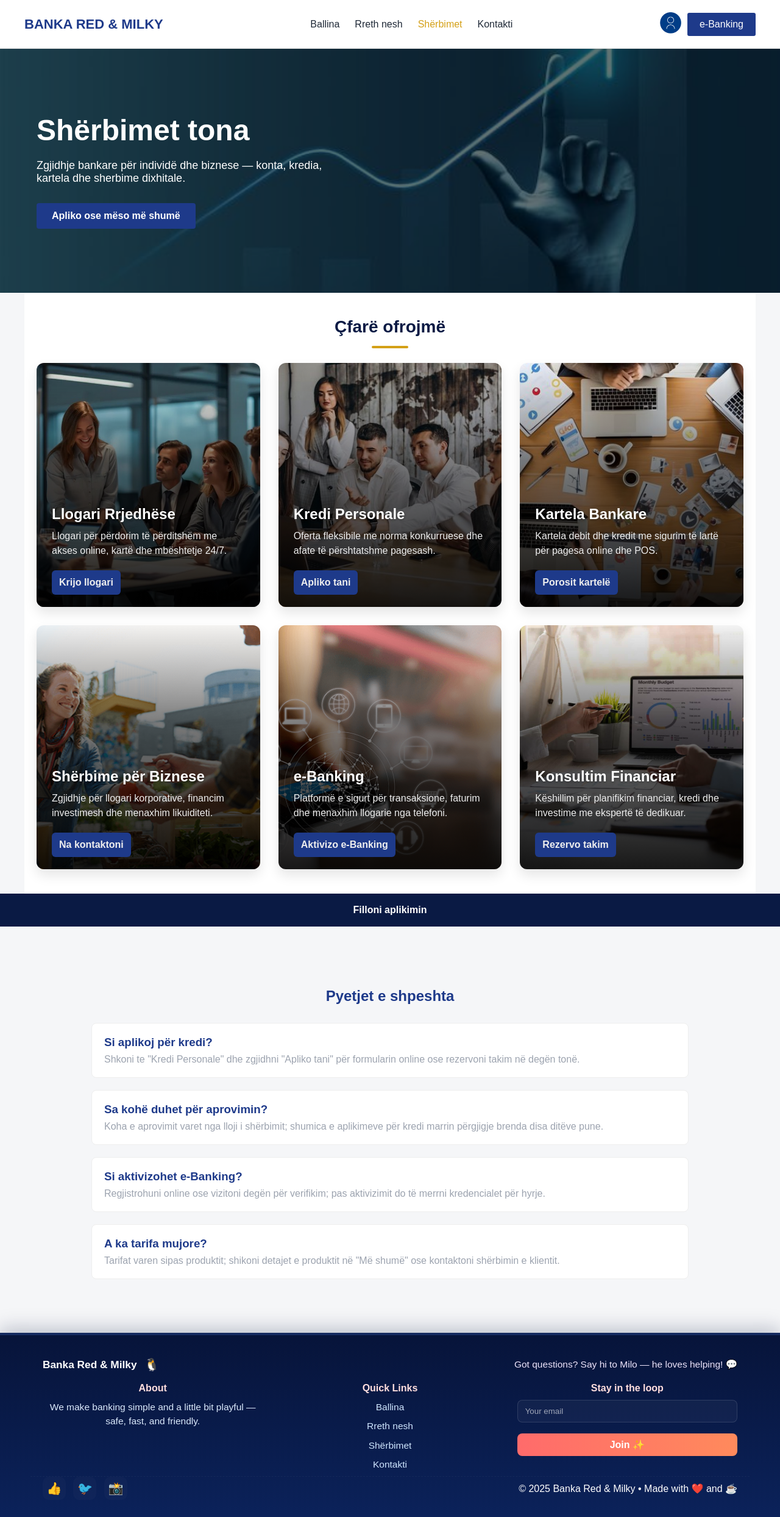
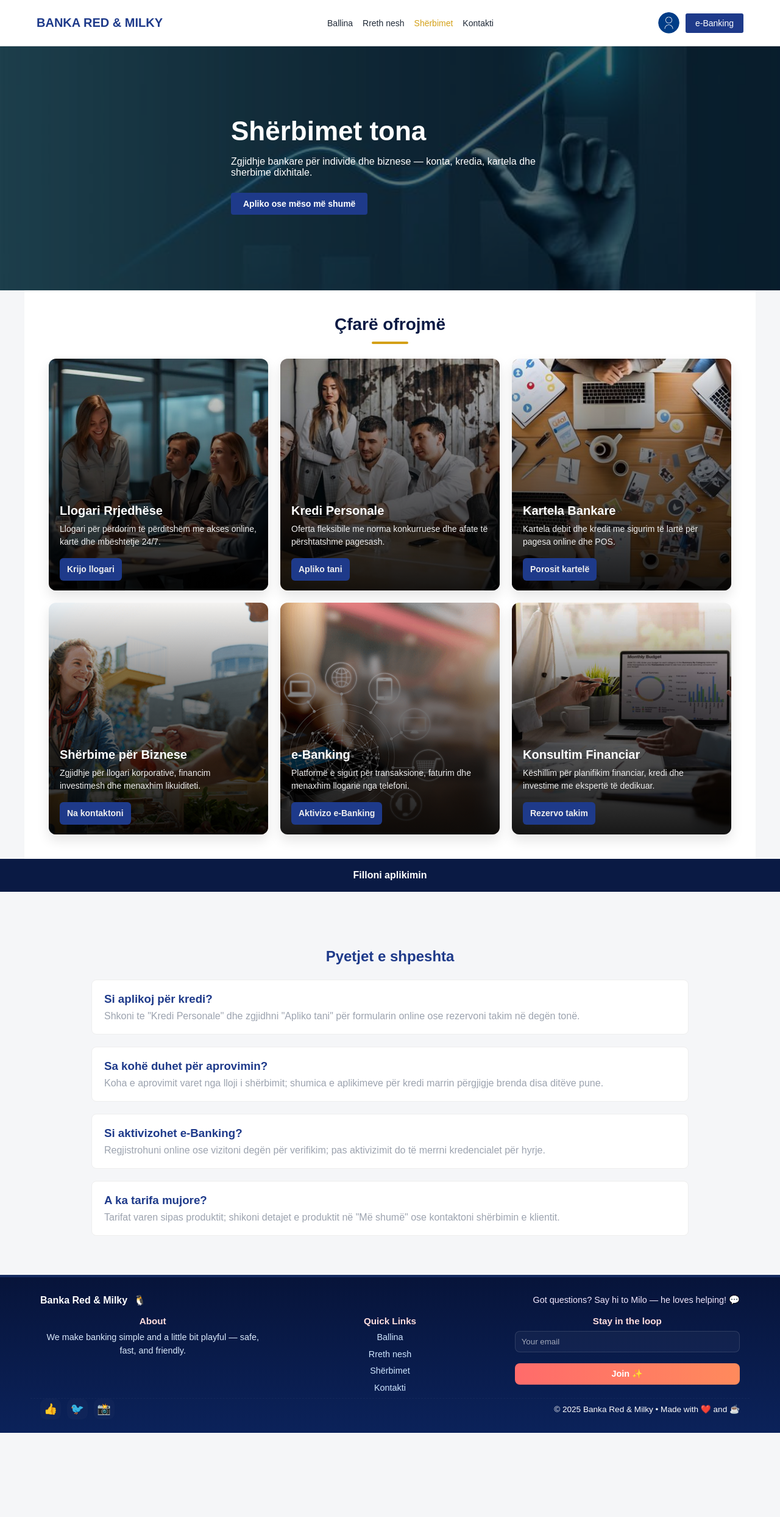
Before and after one commit to pimi123/Dizajni-dhe-zhviimi-i-web-faza-1, a plain HTML site: page pages/services.html in a window 1280 px wide. Shown: the whole page at 61% size. After the commit the page ends 2349 px from the top, so only its background shows below. Drawn offline with Linux system fonts and the light colour scheme.

Commit message:
adding the responsivity in scc and triming unnesecery css

```diff
--- a/style/style.css
+++ b/style/style.css
@@ -17,33 +17,54 @@ main {
     flex: 1;
 }
 
+img {
+    max-width: 100%;
+    display: block;
+}
+
+.profile-pic {
+    width: 35px;
+    height: 35px;
+    border-radius: 50%;
+    object-fit: cover;
+}
+
+/* TOP BAR */
+
 .top-bar {
     display: flex;
     justify-content: space-between;
-    padding: 10px max(40px, calc((100% - 1660px) / 2));
+    align-items: center;
+    padding: 8px 16px;
     background: #0A1A44;
     color: #fff;
-    font-size: 14px;
+    font-size: 13px;
+    flex-wrap: wrap;
+    row-gap: 6px;
 }
 
 .top-bar a {
     color: #fff;
-    margin-left: 15px;
+    margin-left: 10px;
     text-decoration: none;
     font-weight: 500;
 }
 
+/* HEADER */
+
 .header-main {
+    background: #fff;
+    border-bottom: 1px solid #ddd;
     display: flex;
     justify-content: space-between;
     align-items: center;
-    padding: 20px max(40px, calc((100% - 1660px) / 2));
-    background: #fff;
-    border-bottom: 1px solid #ddd;
+    padding: 14px 16px;
+    flex-wrap: wrap;
+    row-gap: 10px;
 }
 
 .logo a {
-    font-size: 22px;
+    font-size: 20px;
     font-weight: bold;
     text-decoration: none;
     color: #1E3A8A;
@@ -52,14 +73,16 @@ main {
 nav ul {
     list-style: none;
     display: flex;
-    gap: 25px;
+    gap: 16px;
+    flex-wrap: wrap;
+    justify-content: center;
 }
 
 nav a {
     text-decoration: none;
     color: #1F2937;
     font-weight: 500;
-    transition: .3s;
+    font-size: 14px;
 }
 
 nav a:hover {
@@ -74,82 +97,83 @@ nav a:hover {
 
 .cta .ebanking-link {
     background: #1E3A8A;
-    padding: 10px 20px;
+    padding: 8px 16px;
     color: white;
     text-decoration: none;
     border-radius: 3px;
-    transition: 0.3s;
+    font-size: 14px;
 }
 
 .cta .ebanking-link:hover {
     background: #0A1A44;
 }
 
+/* HERO */
+
 .hero {
     position: relative;
-    height: 100vh;
-    padding: 0 max(60px, calc((100% - 1660px) / 2));
+    padding: 48px 16px 64px;
     display: flex;
-    align-items: center;
+    flex-direction: column;
+    justify-content: center;
     background-image: url("../images/hero.jpg");
     background-size: cover;
     background-position: center;
     background-repeat: no-repeat;
+    color: #fff;
 }
 
 .hero::after {
     content: "";
     position: absolute;
-    top: 0;
-    left: 0;
-    width: 100%;
-    height: 100%;
+    inset: 0;
     background: rgba(0,0,0,0.55);
 }
 
 .hero .text {
     position: relative;
-    z-index: 2;
-    max-width: 45%;
-    color: white;
+    z-index: 1;
+    max-width: 100%;
 }
 
 .hero .text h1 {
-    font-size: 48px;
-    margin-bottom: 20px;
+    font-size: 30px;
+    margin-bottom: 16px;
 }
 
 .hero .text p {
-    font-size: 18px;
-    margin-bottom: 30px;
+    font-size: 16px;
+    margin-bottom: 24px;
 }
 
 .hero .text a {
     display: inline-block;
-    margin-right: 15px;
-    padding: 12px 25px;
+    margin-right: 10px;
+    margin-bottom: 10px;
+    padding: 10px 20px;
     background: #1E3A8A;
     color: #fff;
     text-decoration: none;
     border-radius: 4px;
     font-weight: bold;
-    transition: .3s;
+    font-size: 14px;
 }
 
 .hero .text a:hover {
     background: #0A1A44;
 }
 
+/* SERVICES */
 
 .services {
-    padding: 80px max(40px, calc((100% - 1660px) / 2));
+    padding: 40px 16px;
     text-align: center;
     background-color: #fff;
 }
 
 .services h2 {
-    font-size: 36px;
-    margin-bottom: 50px;
+    font-size: 26px;
+    margin-bottom: 32px;
     color: #0A1A44;
     position: relative;
     display: inline-block;
@@ -161,14 +185,14 @@ nav a:hover {
     width: 60px;
     height: 4px;
     background: #D4A017;
-    margin: 15px auto 0;
+    margin: 12px auto 0;
     border-radius: 2px;
 }
 
 .items {
     display: flex;
     justify-content: center;
-    gap: 30px;
+    gap: 20px;
     flex-wrap: wrap;
 }
 
@@ -177,45 +201,34 @@ nav a:hover {
     display: flex;
     flex-direction: column;
     justify-content: flex-end;
-    flex: 1 1 300px;
-    max-width: 400px;
-    height: 400px;
+    flex: 1 1 100%;
+    max-width: 100%;
+    min-height: 280px;
     border-radius: 12px;
     overflow: hidden;
     box-shadow: 0 10px 20px rgba(0,0,0,0.1);
-    transition: transform 0.3s ease, box-shadow 0.3s ease;
-    cursor: pointer;
     text-align: left;
-}
-
-.item:hover {
-    transform: translateY(-10px);
-    box-shadow: 0 20px 40px rgba(0,0,0,0.2);
 }
 
 .item img {
     position: absolute;
-    top: 0;
-    left: 0;
+    inset: 0;
     width: 100%;
     height: 100%;
     object-fit: cover;
     z-index: 1;
-    transition: transform 0.5s ease;
-}
-
-.item:hover img {
-    transform: scale(1.1);
 }
 
 .item::after {
     content: "";
     position: absolute;
-    top: 0;
-    left: 0;
-    width: 100%;
-    height: 100%;
-    background: linear-gradient(to bottom, rgba(0,0,0,0) 0%, rgba(0,0,0,0.5) 40%, rgba(0,0,0,0.9) 100%);
+    inset: 0;
+    background: linear-gradient(
+        to bottom,
+        rgba(0,0,0,0) 0%,
+        rgba(0,0,0,0.5) 40%,
+        rgba(0,0,0,0.9) 100%
+    );
     z-index: 2;
     pointer-events: none;
 }
@@ -223,19 +236,18 @@ nav a:hover {
 .item h3 {
     position: relative;
     z-index: 3;
-    font-size: 24px;
+    font-size: 20px;
     font-weight: 700;
-    margin: 0 25px 10px;
+    margin: 0 18px 8px;
     color: #fff;
-    text-shadow: 0 2px 4px rgba(0,0,0,0.3);
 }
 
 .item p {
     position: relative;
     z-index: 3;
-    font-size: 16px;
+    font-size: 14px;
     color: #eee;
-    margin: 0 25px 20px;
+    margin: 0 18px 16px;
     line-height: 1.5;
 }
 
@@ -245,33 +257,19 @@ nav a:hover {
     display: inline-flex;
     align-items: center;
     gap: 8px;
-    margin: 0 25px 30px;
+    margin: 0 18px 24px;
     color: #fff;
     text-decoration: none;
     font-weight: 600;
-    font-size: 14px;
+    font-size: 13px;
     text-transform: uppercase;
     letter-spacing: 1px;
-    transition: color 0.3s;
 }
 
-.item a:hover {
-    color: #D4A017;
-}
-
-.item a::after {
-    content: '→';
-    font-size: 18px;
-    transition: transform 0.3s;
-}
-
-.item:hover a::after {
-    transform: translateX(5px);
-}
-
+/* BUSINESS CTA */
 
 .business {
-    padding: 60px max(40px, calc((100% - 1660px) / 2));
+    padding: 40px 16px;
     background: #0A1A44;
     color: white;
     text-align: center;
@@ -279,175 +277,176 @@ nav a:hover {
 
 .business a {
     display: inline-block;
-    margin-top: 20px;
-    padding: 12px 30px;
+    margin-top: 18px;
+    padding: 10px 24px;
     background: #D4A017;
     color: #0A1A44;
     text-decoration: none;
     border-radius: 4px;
     font-weight: bold;
+    font-size: 14px;
 }
 
+/* NEWS */
+
 .news {
-    padding: 40px max(40px, calc((100% - 1660px) / 2));
+    padding: 32px 16px;
 }
 
 .news h2 {
     text-align: center;
     color: #1E3A8A;
-    margin-bottom: 30px;
+    margin-bottom: 24px;
+    font-size: 24px;
 }
 
 .news-grid {
     display: flex;
     flex-wrap: wrap;
     justify-content: center;
-    gap: 25px;
+    gap: 18px;
 }
 
 .news-grid article {
     background: #fff;
-    width: 30%;
-    padding: 25px;
+    width: 100%;
+    padding: 18px;
     border-radius: 6px;
     border: 1px solid #ddd;
-    transition: .3s;
-}
-
-.news-grid article:hover {
-    transform: translateY(-5px);
-    border-color: #D4A017;
 }
 
 .news-grid h3 {
     color: #1E3A8A;
-    margin-bottom: 10px;
+    margin-bottom: 8px;
+    font-size: 18px;
 }
 
 .news-grid a {
     text-decoration: none;
     color: #1E3A8A;
     font-weight: bold;
+    font-size: 14px;
 }
+
+/* BASIC FOOTER */
 
 footer {
     text-align: center;
-    padding: 18px max(20px, calc((100% - 1660px) / 2));
+    padding: 16px 16px;
     background: transparent;
     color: inherit;
 }
 
-.container {
-    display: flex;
-    justify-content: center;
-    align-items: center;
-    flex: 1;
-    padding: 20px;
+/* SITE FOOTER */
+
+.site-footer {
+    background: linear-gradient(180deg,#07143a 0%, #0b225a 100%);
+    color: #fff;
+    padding: 28px 0 22px;
+    margin-top: 32px;
+    border-top: 4px solid rgba(255,255,255,0.04);
 }
 
-.profile-pic{
-    width: 35px !important;
-    height: 35px !important;
+.site-footer .footer-top,
+.site-footer .footer-grid,
+.site-footer .footer-bottom {
+    padding: 0 16px;
+    max-width: 1180px;
+    margin: 0 auto;
 }
 
-/* --- Fun footer styles (improved) --- */
-.site-footer {
-  position: relative;
-  background: linear-gradient(180deg,#07143a 0%, #0b225a 100%);
-  color: #fff;
-  padding: 36px 0 28px;
-  margin-top: 48px;
-  font-family: inherit;
-  border-top: 4px solid rgba(255,255,255,0.04);
-  box-shadow: 0 -6px 30px rgba(7,20,58,0.25);
-}
-
-/* center inner content for consistent max width */
-.site-footer > .footer-top,
-.site-footer > .footer-grid,
-.site-footer > .footer-bottom {
-  max-width: 1180px;
-  margin: 0 auto;
-  padding: 0 20px;
-}
-
-/* top row */
 .site-footer .footer-top {
     display:flex;
     justify-content:space-between;
     align-items:center;
-  gap:16px;
-  margin-bottom: 18px;
+    gap:12px;
+    margin-bottom: 16px;
     flex-wrap:wrap;
 }
 
 .site-footer .brand {
     display:flex;
     align-items:center;
-  gap:12px;
+    gap:10px;
     font-weight:700;
-  font-size:1.08rem;
+    font-size:1rem;
     color: #fff;
 }
 
-.site-footer .mascot {
-  display:inline-block;
-  transform-origin: 50% 50%;
-  transition: transform .25s ease, filter .25s ease;
-  cursor: default;
-  font-size: 1.25rem;
+.site-footer .fun-cta {
+    color:#f3e9ff;
+    font-size:.9rem;
 }
-.site-footer .mascot:hover,
-.site-footer .mascot:focus { transform: rotate(-12deg) scale(1.18); filter: drop-shadow(0 8px 10px rgba(0,0,0,0.35)); }
 
-.site-footer .fun-cta { color:#f3e9ff; opacity:0.98; font-size:.97rem; }
+/* footer grid */
 
-/* grid */
 .footer-grid {
     display:flex;
-  gap:28px;
+    gap:20px;
     justify-content:space-between;
     align-items:flex-start;
-  margin-bottom:18px;
+    margin-bottom:16px;
     flex-wrap:wrap;
 }
 
-.footer-col { flex:1 1 240px; min-width:200px; }
-.footer-col h4 { margin:0 0 10px 0; color:#ffdede; font-size:1rem; }
-.footer-col p, .footer-links { color: #dbeafc; margin:0; font-size:.97rem; line-height:1.5; }
-.footer-links { list-style:none; padding:0; margin:0; }
-.footer-links li { margin:8px 0; }
+.footer-col {
+    flex:1 1 220px;
+    min-width:180px;
+}
+
+.footer-col h4 {
+    margin:0 0 8px 0;
+    color:#ffdede;
+    font-size:.95rem;
+}
+
+.footer-col p,
+.footer-links {
+    color: #dbeafc;
+    margin:0;
+    font-size:.9rem;
+    line-height:1.5;
+}
+
+.footer-links {
+    list-style:none;
+    padding:0;
+    margin:0;
+}
+
+.footer-links li {
+    margin:6px 0;
+}
+
 .footer-links a {
     color:#cfe6ff;
     text-decoration:none;
     display:inline-block;
-  transition: color .18s, transform .18s;
-  outline: none;
 }
-.footer-links a:hover,
-.footer-links a:focus { color:#fff; transform: translateX(6px); text-decoration: underline; }
 
 /* newsletter */
-.newsletter-form { display:flex; gap:8px; margin-top:8px; align-items:center; flex-wrap:wrap; }
+
+.newsletter-form {
+    display:flex;
+    gap:8px;
+    margin-top:8px;
+    align-items:center;
+    flex-wrap:wrap;
+}
+
 .newsletter-form input[type="email"]{
-  padding:10px 12px;
+    padding:9px 10px;
     border-radius:8px;
     border:1px solid rgba(255,255,255,0.12);
     background:rgba(255,255,255,0.04);
     color:#fff;
-  outline:none;
-  min-width:200px;
-  transition: box-shadow .12s, transform .12s;
-}
-.newsletter-form input[type="email"]::placeholder { color: rgba(255,255,255,0.6); }
-
-.newsletter-form input[type="email"]:focus {
-  box-shadow: 0 6px 18px rgba(11,34,90,0.35);
-  transform: translateY(-2px);
-  border-color: rgba(255,255,255,0.22);
+    min-width:180px;
 }
 
-/* button */
+.newsletter-form input[type="email"]::placeholder {
+    color: rgba(255,255,255,0.6);
+}
+
 .newsletter-form button{
     background:linear-gradient(90deg,#ff6b6b,#ff8a5c);
     border:none;
@@ -455,72 +454,131 @@ footer {
     padding:9px 14px;
     border-radius:8px;
     cursor:pointer;
-  transition: transform .12s ease, box-shadow .12s ease;
     font-weight:700;
+    font-size:.9rem;
 }
-.newsletter-form button:hover,
-.newsletter-form button:focus { transform: translateY(-3px); box-shadow: 0 8px 22px rgba(255,138,92,0.18); }
 
-/* message */
-.newsletter-msg { margin-top:8px; color:#ffe8b8; font-weight:700; }
+.newsletter-msg {
+    margin-top:8px;
+    color:#ffe8b8;
+    font-weight:700;
+    font-size:.85rem;
+}
 
-/* bottom row */
-.footer-bottom { display:flex; justify-content:space-between; align-items:center; gap:12px; flex-wrap:wrap; border-top:1px dashed rgba(255,255,255,0.04); padding:16px 20px 0; margin-top:8px; }
+/* footer bottom */
+
+.footer-bottom {
+    display:flex;
+    justify-content:space-between;
+    align-items:center;
+    gap:10px;
+    flex-wrap:wrap;
+    border-top:1px dashed rgba(255,255,255,0.04);
+    padding:12px 16px 0;
+    margin-top:6px;
+    font-size:.85rem;
+}
+
 .social-icons a.si {
-  font-size:20px;
-  margin-right:8px;
+    font-size:18px;
+    margin-right:6px;
     text-decoration:none;
     display:inline-flex;
     align-items:center;
     justify-content:center;
-  width:38px;
-  height:38px;
-  padding:6px;
+    width:34px;
+    height:34px;
     border-radius:10px;
-  transition: transform .18s, background .18s, box-shadow .18s;
     background: rgba(255,255,255,0.02);
     color:#fff;
 }
-.social-icons a.si:hover,
-.social-icons a.si:focus { transform: translateY(-4px) scale(1.06); background: rgba(255,255,255,0.045); box-shadow: 0 8px 22px rgba(7,20,58,0.28); }
 
-/* social pop */
-.si-pop { animation: si-pop 0.6s ease forwards; }
-@keyframes si-pop {
-  0% { transform: translateY(0) scale(1); filter: drop-shadow(0 0 0 rgba(255,255,255,0)); }
-  50%{ transform: translateY(-8px) scale(1.28); filter: drop-shadow(0 6px 18px rgba(0,0,0,0.45)); }
-  100%{ transform: translateY(0) scale(1); }
+/* ============= */
+/* RESPONSIVE    */
+/* ============= */
+
+/* Tablet */
+@media (min-width: 600px) {
+    .hero .text h1 {
+        font-size: 34px;
     }
 
-/* emoji burst: positioned relative to footer and responsive */
-.emoji-burst {
-  position: absolute;
-  right: 28px;
-  bottom: 120px;
-  pointer-events:none;
-  font-size:22px;
-  animation: burst 1s ease-out forwards;
-  filter: drop-shadow(0 8px 12px rgba(0,0,0,0.35));
-}
-@keyframes burst {
-  0% { transform: translateY(0) scale(.9); opacity:0; }
-  20% { opacity:1; transform: translateY(-18px) scale(1.08); }
-  100% { transform: translateY(-72px) scale(.9); opacity:0; }
+    .item {
+        flex: 1 1 48%;
+        max-width: 48%;
+        min-height: 300px;
     }
 
-/* keyboard focus visibility */
-.site-footer a:focus,
-.site-footer button:focus,
-.site-footer input:focus { outline: 3px solid rgba(212,160,23,0.16); outline-offset: 2px; }
-
-/* reduced motion */
-@media (prefers-reduced-motion: reduce) {
-  .mascot, .site-footer * { transition: none !important; animation: none !important; }
+    .news-grid article {
+        width: 48%;
+    }
 }
 
-/* responsive */
-@media (max-width:860px){
-  .footer-grid { flex-direction:column; gap:14px; }
-  .site-footer .footer-top, .footer-bottom { flex-direction:column; align-items:flex-start; gap:10px;}
-  .emoji-burst { right: 16px; bottom: 160px; font-size:18px; }
+/* Desktop */
+@media (min-width: 992px) {
+    .top-bar,
+    .header-main,
+    .hero,
+    .services,
+    .business,
+    .news,
+    footer {
+        padding-left: 60px;
+        padding-right: 60px;
     }
+
+    .header-main {
+        padding-top: 20px;
+        padding-bottom: 20px;
+    }
+
+    .hero {
+        height: 100vh;
+        flex-direction: row;
+        align-items: center;
+        padding-top: 0;
+        padding-bottom: 0;
+    }
+
+    .hero .text {
+        max-width: 45%;
+    }
+
+    .hero .text h1 {
+        font-size: 44px;
+    }
+
+    .services {
+        padding-top: 60px;
+        padding-bottom: 60px;
+    }
+
+    .business {
+        padding-top: 60px;
+        padding-bottom: 60px;
+    }
+
+    .item {
+        flex: 1 1 30%;
+        max-width: 360px;
+        height: 380px;
+    }
+
+    .news-grid article {
+        width: 30%;
+    }
+}
+
+/* Very large screens */
+@media (min-width: 1400px) {
+    .top-bar,
+    .header-main,
+    .hero,
+    .services,
+    .business,
+    .news,
+    footer {
+        padding-left: 80px;
+        padding-right: 80px;
+    }
+}
```
Lines whose indentation alone changed are shown as unchanged.
